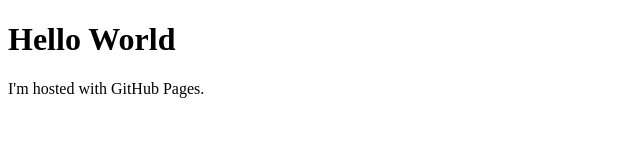
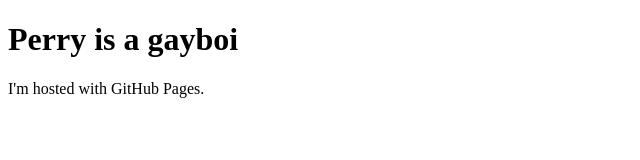
Before and after one commit to thoughtsbypenny/thoughts-by-penny, a plain HTML site: page slave.html in a window 1280 px wide. Shown: the whole page, without its empty margins (0-640 px from the left). Drawn offline with Linux system fonts and the light colour scheme.

Commit message:
perry is gayboi

```diff
--- a/slave.html
+++ b/slave.html
@@ -1,7 +1,7 @@
 <!DOCTYPE html>
 <html>
 <body>
-<h1>Hello World</h1>
+<h1>Perry is a gayboi</h1>
 <p>I'm hosted with GitHub Pages.</p>
 </body>
 </html>
```
